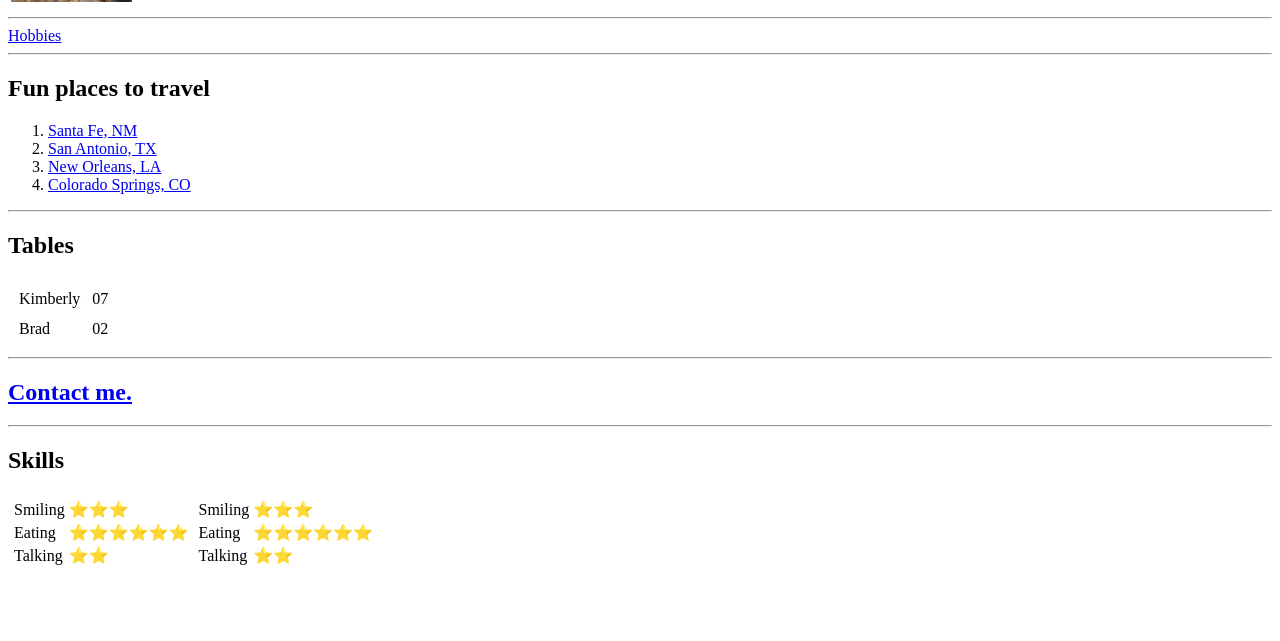
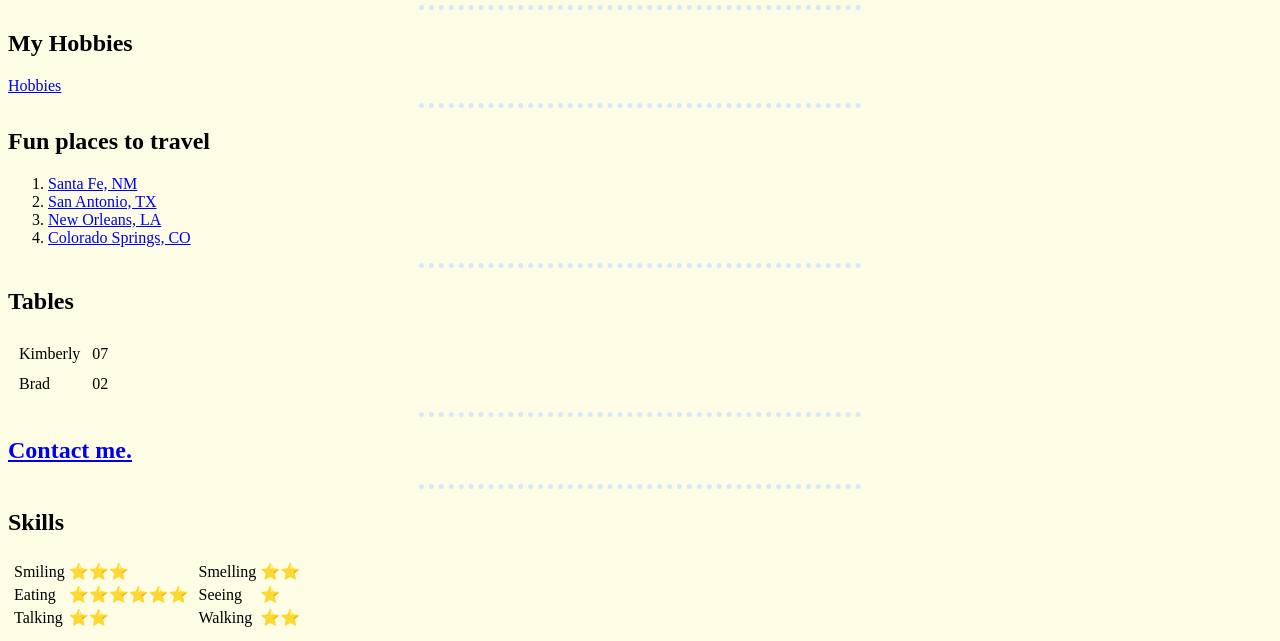
Before and after one commit to kjhigby/Kim, a plain HTML site: page index.html in a window 1280 px wide. Shown: the part 171-812 px from the top of the page. Drawn offline with Linux system fonts and the light colour scheme.

Commit message:
Add files via upload

```diff
--- a/index.html
+++ b/index.html
@@ -4,17 +4,26 @@
     <meta charset="utf-8">
     <title>Kim' Personal Site</title>
   </head>
-  <body>
+  <body style="background-color:#FDFCE5">
   <table>
     <tr>
-      <td><img src="dobby.png"></td>
+      <td><img src="circledobbysm.png"></td>
       <td><h1><em><strong>Kimberly Higby</strong></em></h1>
     <h3>Welcome to my site.</h3></td>
     </tr>
 
   </table>
-
-  <hr>
+  <hr size "10" noshade>
+<style>
+  hr {
+    border-style: none;
+    border-color: #f7e8f6;
+    border-top: 5px dotted #D7E9F7;
+    width: 35%;
+    background-color: transparent
+  }
+  </style>
+  <h2><strong>My Hobbies</strong></h2>
     <a href="hobbies.html">Hobbies</a>
   <hr>
 
@@ -70,15 +79,15 @@
     <td>
   <table>
         <tr>
-          <td>Smiling</td>
-          <td>⭐⭐⭐</td>
+          <td>Smelling</td>
+          <td>⭐⭐</td>
         </tr>
         <tr>
-          <td>Eating</td>
-          <td>⭐⭐⭐⭐⭐⭐</td>
+          <td>Seeing</td>
+          <td>⭐</td>
         </tr>
         <tr>
-          <td>Talking</td>
+          <td>Walking</td>
           <td>⭐⭐</td>
          </tr>
       </table>
```
Also changed, not shown: circledobbysm.png (added).
